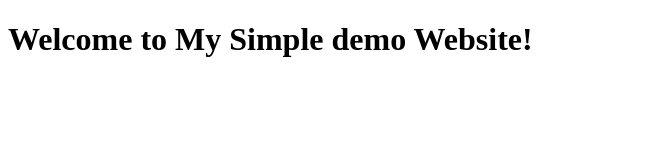
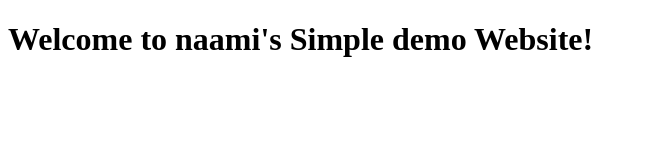
Before and after one commit to naamiahmed/CI-CD-Pipeline-with-Git-and-Jenkins, a plain HTML site: page index.html in a window 1280 px wide. Shown: the whole page, without its empty margins (0-646 px from the left). Drawn offline with Linux system fonts and the light colour scheme.

Commit message:
Update welcome message in index.html

```diff
--- a/index.html
+++ b/index.html
@@ -6,6 +6,6 @@
     <title>My Simple Web App</title>
 </head>
 <body>
-    <h1>Welcome to My Simple demo Website!</h1>
+    <h1>Welcome to naami's Simple demo Website!</h1>
 </body>
 </html>
```
